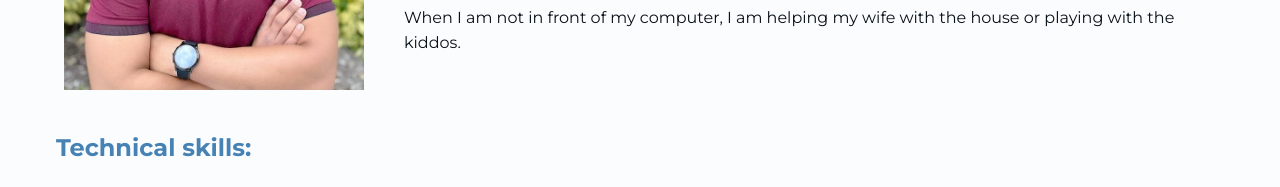
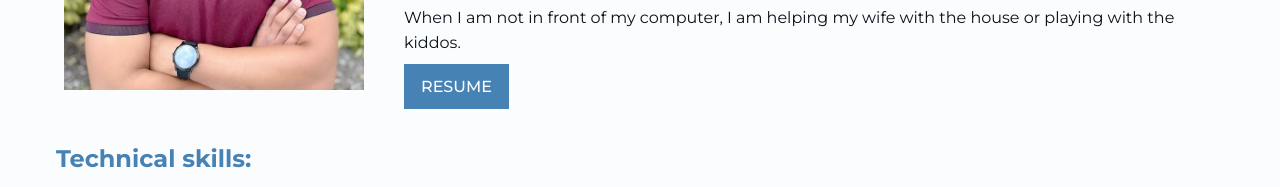
Before and after one commit to ericpatricio/ericpatricio-portfolio-website, a website: page index.html in a window 1280 px wide. Shown: the part 1228-1415 px from the top of the page. Drawn offline with Linux system fonts and the light colour scheme.

Commit message:
modified index.html

```diff
--- a/index.html
+++ b/index.html
@@ -101,7 +101,7 @@
           <p class="lead">For the past few years, I have taught myself how to code with the use of different online platforms such as Udemy, freeCodeCamp, MDN Web Docs, and YouTube tutorials. I am constantly learning new things and focusing on my long-term goal which is to be a full-stack developer.</p>
 
           <p class="lead">When I am not in front of my computer, I am helping my wife with the house or playing with the kiddos.</p>
-          <!-- <a href="images/EricPatricio_Resume.pdf" class="primary-btn" target="_blank" rel="noopener noreferrer">Resume</a> -->
+          <a href="images/EricPatricio_Resume.pdf" class="primary-btn" target="_blank" rel="noopener noreferrer">Resume</a>
         </div>
       </div>
       <div class="about__skills">
```
